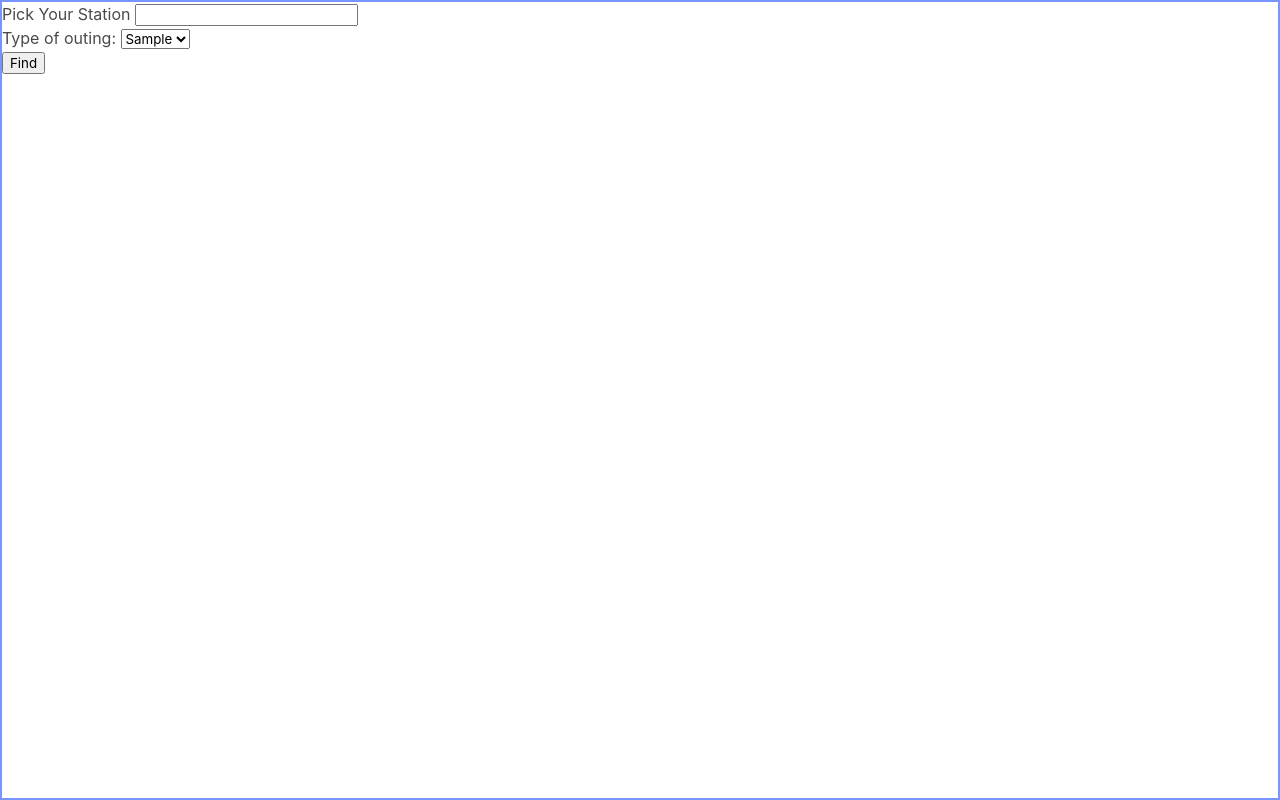
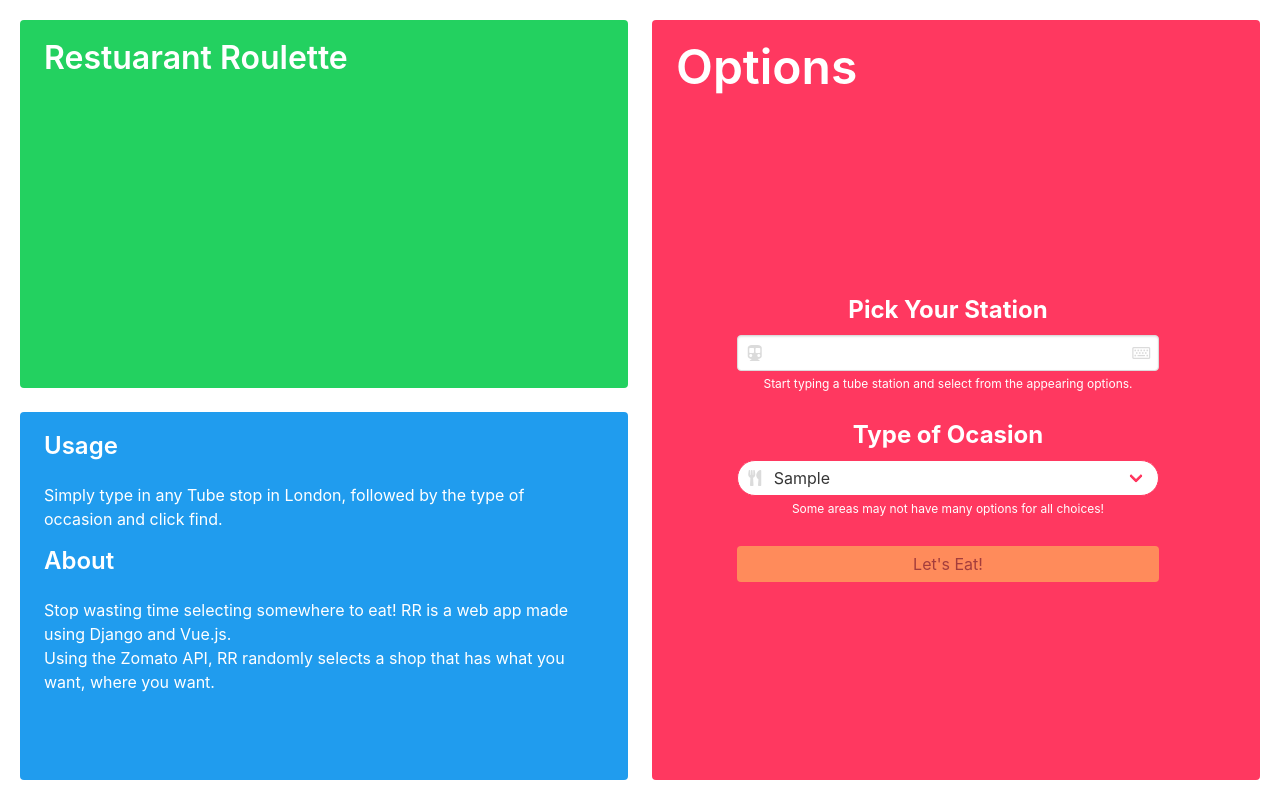
Before and after one commit to todaatsushi/atsushi-rf, a Django app: template food_finder/home/templates/home/home.html in a window 1280 px wide. Run offline with Django 3.2, Linux system fonts and the light colour scheme; the template is opened without the code that fills it: most values are stand-ins (such as "Sample title", 1, 10 or a date in 2020); some libraries are stand-ins or nearby versions.

Commit message:
added vue input validation

```diff
--- a/food_finder/home/static/home/css/main.css
+++ b/food_finder/home/static/home/css/main.css
@@ -5,15 +5,48 @@ body {
 }
 
 .main {
-    border: 2px solid #7794ff;
     height: 100vh;
     width: 100%;
-    /* background-color: #7794ff;
-    color: #fff; */
+    display: flex;
+    flex-direction: column;
+    padding: 20px;
 }
 
 .step {
-    height: 100vh;
+    height: 100%;
     min-height: 400px;
-    border: 2px solid red;
 }
+
+/* Form */
+.content-block {
+    display: flex;
+    flex-direction: column;
+    justify-content: space-around;
+    height: 100%;
+    width: 100%;
+}
+
+.content-block form {
+    height: 100%;
+    display: flex;
+    flex-direction: column;
+    text-align: center;
+    justify-content: center;
+    align-self: center;
+    padding: 30px;
+}
+
+.select select {
+    width: 33vw;
+    min-width: 250px;
+    max-width: 760px;
+}
+
+/* Helpers */
+.mb {
+    margin-bottom: 1rem;
+}
+
+.border {
+    border: 2px solid black;
+}
--- a/food_finder/home/templates/home/home.html
+++ b/food_finder/home/templates/home/home.html
@@ -1,26 +1,121 @@
 {% extends 'home/layout.html'%}
 
+
 {% block main %}
+<div class="tile is-ancestor step">
+
+    <div class="tile is-vertical">
+
+      <div class="tile">
+        <div class="tile is-parent is-vertical">
+          <article class="tile is-child notification is-success content-block">
+            <h1 class="title">Restuarant Roulette</h1>
+          </article>
+          <article class="tile is-child notification is-info content-block">
+            <div class="mb">
+              <h1 class="title is-4">Usage</h1>
+              <p>
+                Simply type in any Tube stop in London, followed by the
+                type of occasion and click find.
+              </p>
+            </div>
+            <div class="mb">
+              <h1 class="title is-4">About</h1>
+              <p>
+                Stop wasting time selecting somewhere to eat!
+                RR is a web app made using Django and Vue.js.
+              </p>
+              <p>
+                Using the Zomato API, RR randomly selects a shop
+                that has what you want, where you want.
+              </p>
+            </div>
+          </article>
+        </div>
+
+        <div class="tile is-parent">
+          <article class="tile is-child notification is-danger content-block">
+
+            <div class="content-block" id="config">
+              <h1 class="title is-1">Options</h1>
               <form method="POST">
                 {% csrf_token %}
-    <fieldset>
-      <label for="station">Pick Your Station</label>
-      <input list="stations" name="stop">
+
+                <div class="field mb">
+                  <label for="station" class="label title is-4">Pick Your Station</label>
+                  <p class="control has-icons-left has-icons-right">
+
+                    <input type="text" class="input" list="stations"
+                     name="stop" @keyup="checkStop" v-model="stop">
+                    <span class="icon is-small is-left">
+                        <i class="fas fa-subway"></i>
+                    </span>
+                    <span class="icon is-small is-right">
+                        <i class="far fa-keyboard"></i>
+                    </span>
                     <datalist id="stations">
-        <option v-for="s in stopNames" value="[[ s ]]"></option>
+                      {% for stop in names %}
+                        <option value="{{ stop|safe }}"></option>
+                      {% endfor %}
                     </datalist>
-    </fieldset>
+                    <p class="help mb">
+                      Start typing a tube station and select from the appearing options.
+                    </p>
+                  </p>
+                </div>
 
-    <fieldset>
-      <label for="type">Type of outing:</label>
-      <select name="type">
+                <div class="field mb">
+                  <label for="type" class="label title is-4">Type of Ocasion</label>
+                  <p class="control has-icons-left">
+                    <span class="select is-rounded is-danger">
+                      <select class="is-fullwidth" name="type">
                         {% for category in categories %}
                           <option value="{{ category.0 }}">{{ category.1 }}</option>
                         {% endfor %}
                       </select>
-    </fieldset>
+                    </span>
+                    <span class="icon is-left">
+                        <i class="fas fa-utensils"></i>
+                    </span>
+                  </p>
+                  <p class="help mb">
+                    Some areas may not have many options for all choices!
+                  </p>
+                </div>
 
-    <input type="submit" value="Find">
+                <input type="submit" value="Let's Eat!" class="button is-warning" v-if="valid">
+                <input type="submit" value="Let's Eat!" class="button is-warning" v-else disabled>
               </form>
+            </div>
+
+          </article>
+        </div>
+
+      </div>
+
+    </div>
+
+  </div>
 
 {% endblock %}
+
+{% block js %}
+  <script>
+    let valid_stops = {{ Jnames|safe }};
+
+    let config = new Vue({
+      delimiters: ['{[', ']}'],
+      el: '#config',
+      data: {
+        stop: '',
+        valid: false,
+      },
+      methods: {
+        checkStop: function(){
+          this.valid = valid_stops.includes(this.stop), stop;
+        }
+      }
+    })
+
+  </script>
+{% endblock %}
--- a/food_finder/home/templates/home/layout.html
+++ b/food_finder/home/templates/home/layout.html
@@ -14,6 +14,9 @@
 
   <!-- Font Awesome -->
   <link rel="stylesheet" href="https://use.fontawesome.com/releases/v5.8.1/css/all.css" integrity="sha384-50oBUHEmvpQ+1lW4y57PTFmhCaXp0ML5d60M1M7uH2+nqUivzIebhndOJK28anvf" crossorigin="anonymous">
+
+  <!-- Load VueJs -->
+  <script src="https://cdn.jsdelivr.net/npm/vue/dist/vue.js"></script>
 </head>
 <body>
 
@@ -22,5 +25,7 @@
     {% endblock %}
   </section>
 
+  {% block js %}
+  {% endblock %}
 </body>
 </html>
```
Also changed, not shown: food_finder/home/helper.py (+18 -15 lines), food_finder/home/templates/home/result.html (+50 -14 lines), food_finder/home/views.py (+39 -14 lines). Lines whose indentation alone changed are shown as unchanged.
